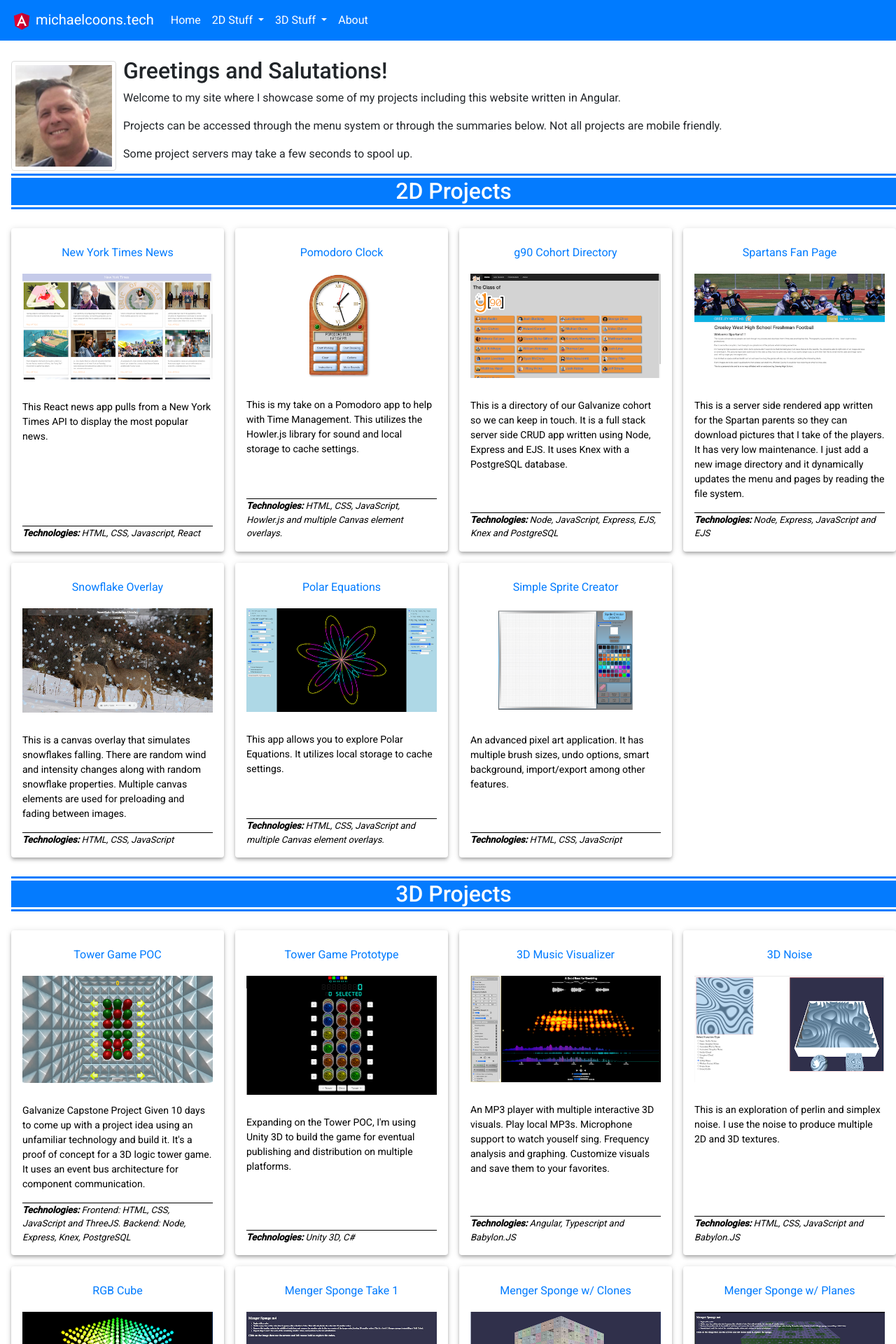
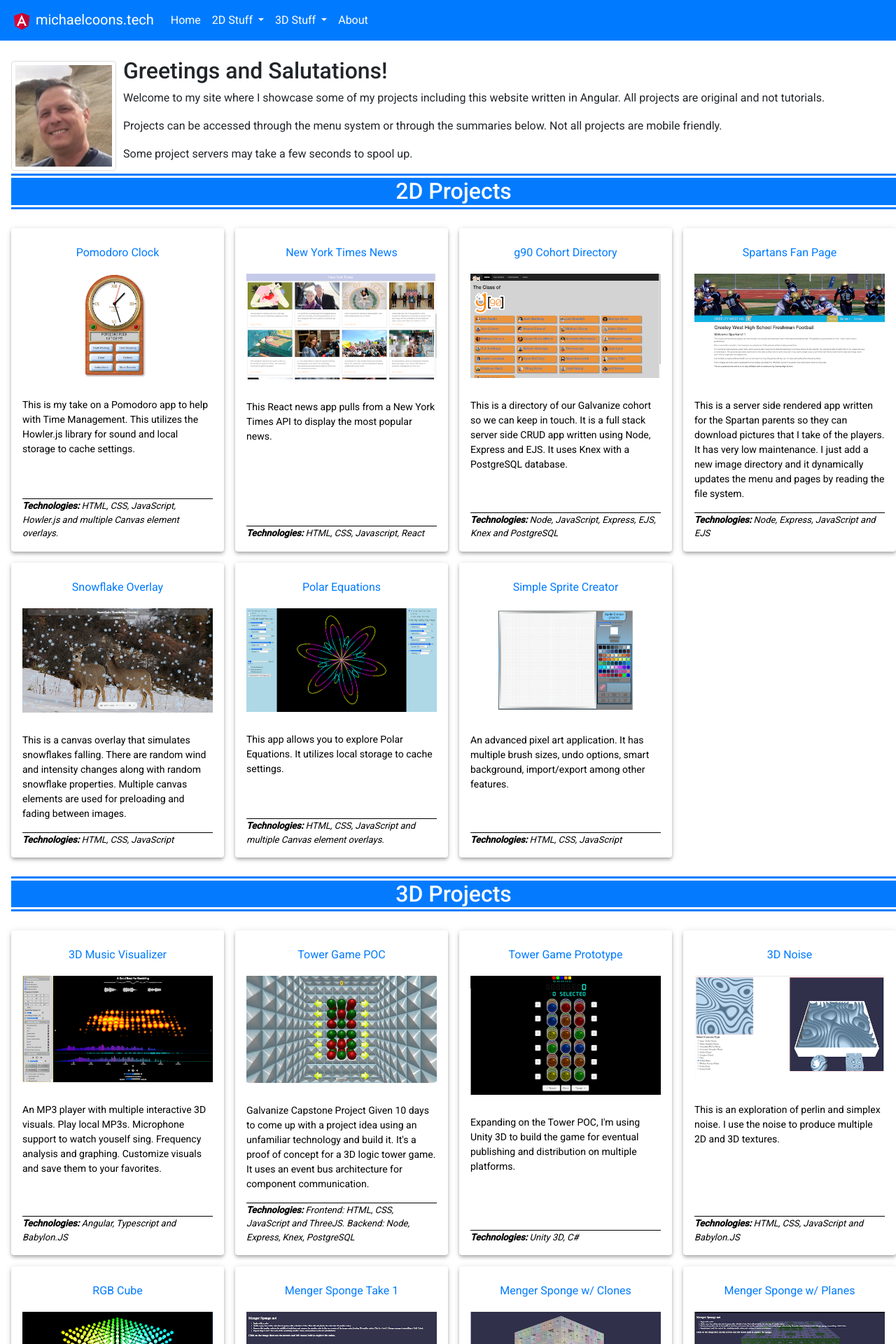
Before and after one commit to mcoons/combined, an Angular app: page /home in a window 1280 px wide. Shown: the top 1920 px of the page at 70% size. Built offline with nearby package versions, Linux system fonts and the light colour scheme.

Commit message:
reorder of projects

```diff
--- a/src/app/appData.ts
+++ b/src/app/appData.ts
@@ -1,17 +1,18 @@
 export const appData2D = [
+
+  {
+    "name": "Pomodoro Clock",
+    "img": "/assets/images/pomodoro.png",
+    "desc": "This is my take on a Pomodoro app to help with Time Management. This utilizes the Howler.js library for sound and local storage to cache settings.",
+    "tech": "HTML, CSS, JavaScript, Howler.js and multiple Canvas element overlays.",
+    "link": ['/frame/pomodoroclock']
+  },
   {
     "name": "New York Times News",
     "img": "/assets/images/reactnews.png",
     "desc": "This React news app pulls from a New York Times API to display the most popular news.",
     "tech": "HTML, CSS, Javascript, React",
     "link": ['/frame/reactnews']
-  },
-  {
-    "name": "Pomodoro Clock",
-    "img": "/assets/images/pomodoro.png",
-    "desc": "This is my take on a Pomodoro app to help with Time Management. This utilizes the Howler.js library for sound and local storage to cache settings.",
-    "tech": "HTML, CSS, JavaScript, Howler.js and multiple Canvas element overlays.",
-    "link": ['/frame/pomodoroclock']
   },
   {
     "name": "g90 Cohort Directory",
@@ -52,6 +53,13 @@ export const appData2D = [
 
 export const appData3D = [
   {
+    "name": "3D Music Visualizer",
+    "img": "/assets/images/visualizer.png",
+    "desc": "An MP3 player with multiple interactive 3D visuals.  Play local MP3s.  Microphone support to watch youself sing.  Frequency analysis and graphing.  Customize visuals and save them to your favorites.",
+    "tech": "Angular, Typescript and Babylon.JS",
+    "link": "/frame/mp3player"
+  },
+  {
     "name": "Tower Game POC",
     "img": "/assets/images/TowerOfThree.png",
     "desc": "Galvanize Capstone Project  Given 10 days to come up with a project idea using an unfamiliar technology and build it.  It's a proof of concept for a 3D logic tower game.  It uses an event bus architecture for component communication.",
@@ -64,13 +72,6 @@ export const appData3D = [
     "desc": "Expanding on the Tower POC, I'm using Unity 3D to build the game for eventual publishing and distribution on multiple platforms.",
     "tech": "Unity 3D, C#",
     "link": "/frame/tower"
-  },
-  {
-    "name": "3D Music Visualizer",
-    "img": "/assets/images/visualizer.png",
-    "desc": "An MP3 player with multiple interactive 3D visuals.  Play local MP3s.  Microphone support to watch youself sing.  Frequency analysis and graphing.  Customize visuals and save them to your favorites.",
-    "tech": "Angular, Typescript and Babylon.JS",
-    "link": "/frame/mp3player"
   },
   {
     "name": "3D Noise",
--- a/src/app/home/home.component.html
+++ b/src/app/home/home.component.html
@@ -2,7 +2,7 @@
     <br>
     <img id="me" src="/assets/images/me.jpg" alt="Authors image">
     <h2>Greetings and Salutations!</h2>
-    <p>Welcome to my site where I showcase some of my projects including this website written in Angular.</p>
+    <p>Welcome to my site where I showcase some of my projects including this website written in Angular.  All projects are original and not tutorials.</p>
     <p>Projects can be accessed through the menu system or through the summaries below. Not all projects are mobile friendly.</p>
     <p>Some project servers may take a few seconds to spool up.</p>
     <hr class="solid">
--- a/src/index.html
+++ b/src/index.html
@@ -2,17 +2,16 @@
 <html lang="en">
 <head>
   <meta charset="utf-8">
-  <title>Combined</title>
+  <title>MichaelCoons.tech Developer Site</title>
   <base href="/">
-  <meta name="Description" content="API for space information. Hubble.">
-  <link rel="preconnect" href="//hubblesite.org">
-  <link rel="preconnect" href="//imgsrc.hubblesite.org">
+  <meta name="Description" content="A site to showcase some of my 2D and 3D projects written with technologies like Node, Express, Unity, Angular, Typescript, React and BabylonJS.">
+  <meta name="keywords" content="Resume, Michael Coons, Portfolio, Node, Express, Unity, Angular, Typescript, React, BabylonJS">
+  <meta name="author" content="Michael Coons">
   <link rel="preconnect" href="//soundanalyzerng.herokuapp.com/">
 
   <meta name="viewport" content="width=device-width, initial-scale=1">
   <link rel="icon" type="image/x-icon" href="favicon.ico">
   <noscript>
-    <!-- anchor linking to external file -->
     <p>This page requires javascript.</p>
   </noscript>
   <link rel="preconnect" href="https://fonts.gstatic.com">
```
